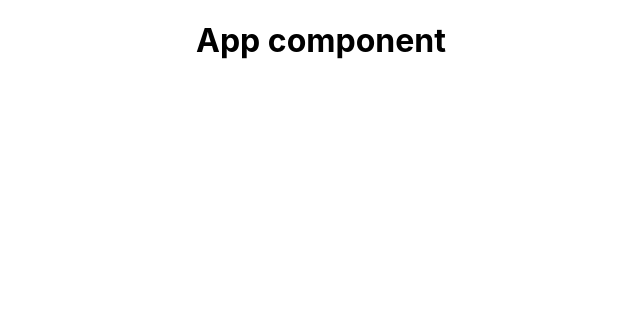
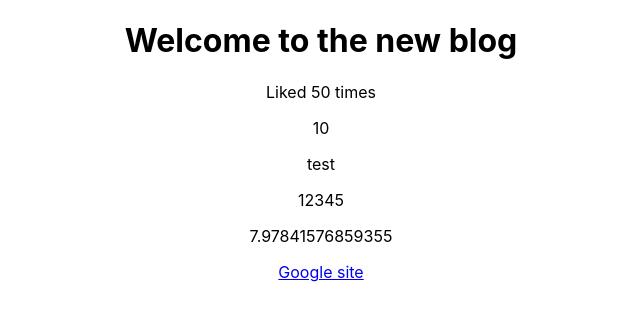
Before and after one commit to LGA-dev/react-blog, a JavaScript app: page / in a window 1280 px wide. Shown: the top 320 px of the page, without its empty margins (319-959 px from the left). Built offline with nearby package versions, Linux system fonts and the light colour scheme; the HTML template or start-up script is replaced by a standard one.

Commit message:
finish part 4

```diff
--- a/src/App.js
+++ b/src/App.js
@@ -1,10 +1,20 @@
 import './App.css';
 
 function App() {
+  const title = "Welcome to the new blog";
+  const likes = 50;
+  const link = "https://www.google.com";
+
   return (
     <div className="App">
       <div className="content">
-        <h1>App component</h1>
+        <h1>{ title }</h1>
+        <p>Liked { likes } times</p>
+        <p>{ 10 }</p>
+        <p>{ "test" }</p>
+        <p>{ [1,2,3,4,5] }</p>
+        <p>{ Math.random() * 10 }</p>
+        <a href={ link }>Google site</a>
       </div>
     </div>
   );
```
